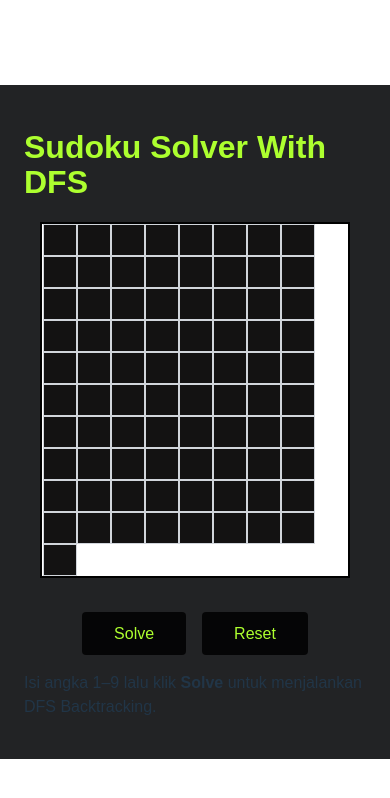
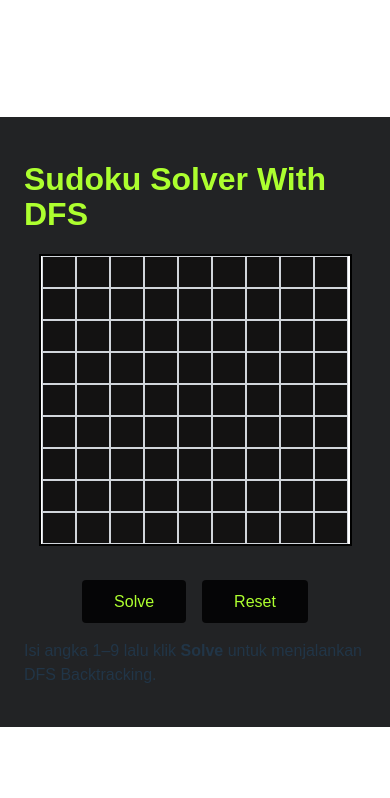
Before and after one commit to stheffen/sudokudfs, a React (Vite) app: page / in a window 390 px wide. Shown: the top 798 px of the page. Built offline with nearby package versions, Linux system fonts and the light colour scheme.

Commit message:
Update app.css

```diff
--- a/src/app.css
+++ b/src/app.css
@@ -64,7 +64,7 @@ button:hover {
     font-size: 2rem;
     }
   .board-grid {
-    width: 305px;
+    width: 308px;
     padding-left: 1px ;
   }
   .board-cell {
```
